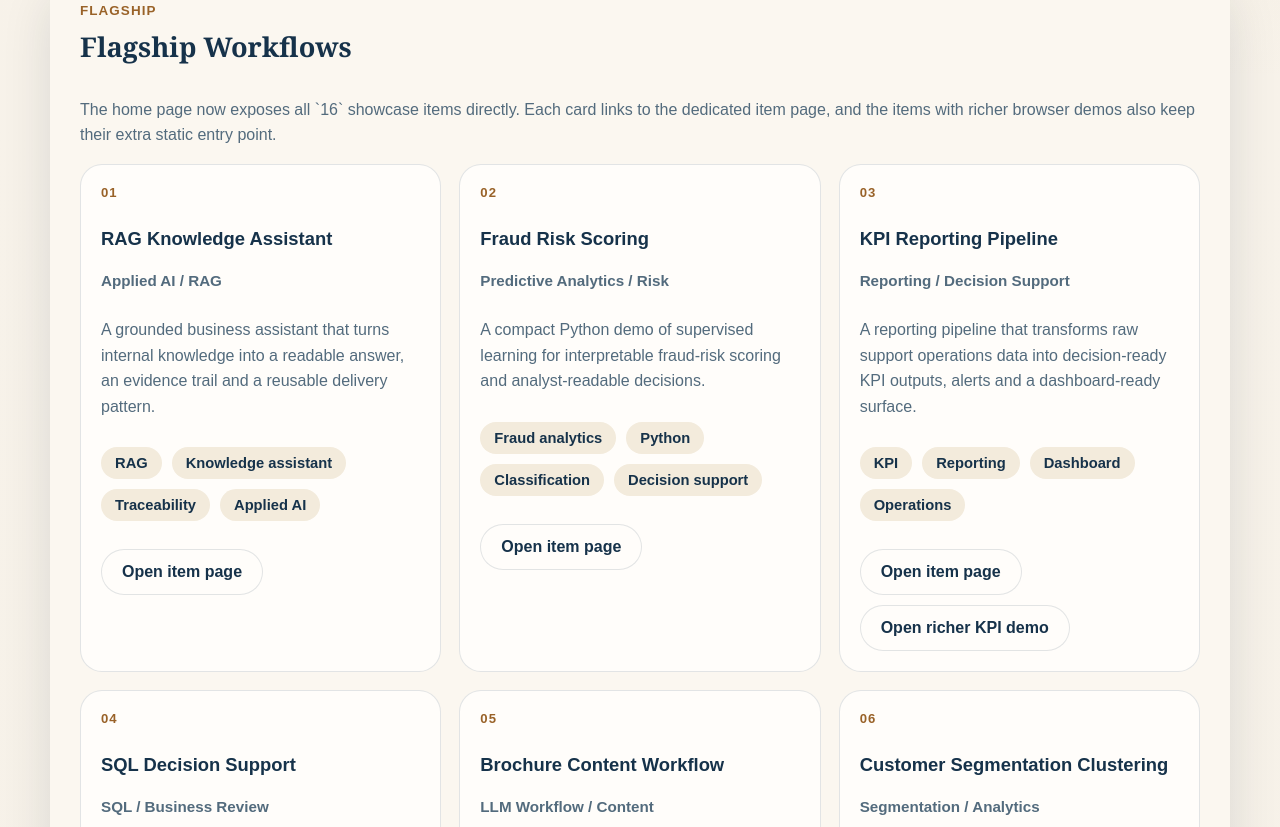
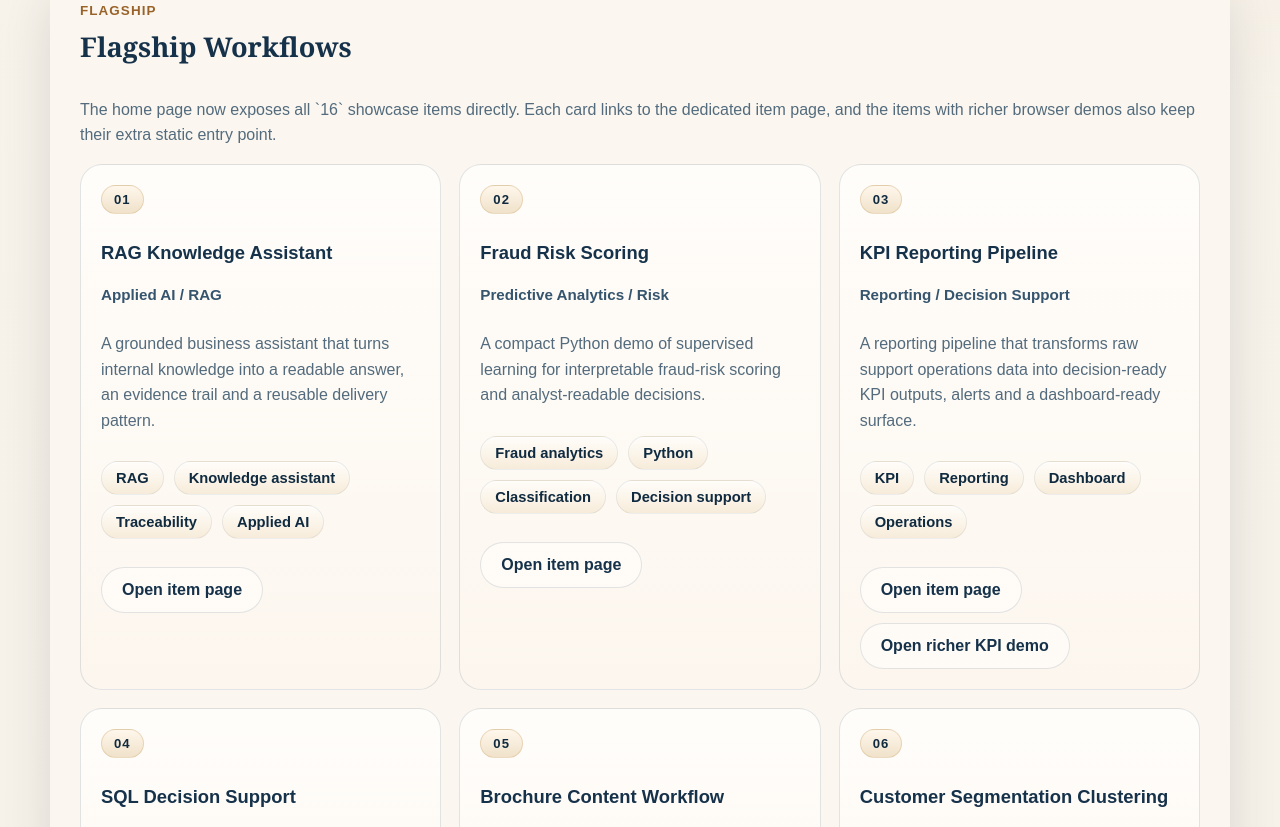
Before and after one commit to VinBourg/executive-applied-ai-showcase, a plain HTML site: page docs/index.html in a window 1280 px wide. Shown: the part 1400-2227 px from the top of the page. Drawn offline with Linux system fonts and the light colour scheme.

Commit message:
Refresh flagship label styling and contrast

```diff
--- a/docs/styles.css
+++ b/docs/styles.css
@@ -5,6 +5,9 @@
   --ink-soft: #536b7d;
   --accent: #c8a46e;
   --accent-soft: #ead9ba;
+  --accent-cream: #f7ecda;
+  --accent-line: rgba(200, 164, 110, 0.34);
+  --ink-soft-2: #35546d;
   --panel: #102a40;
   --panel-soft: #173954;
   --success: #3d6f5b;
@@ -226,23 +229,29 @@ code {
 }
 
 .pill {
+  display: inline-flex;
+  align-items: center;
   padding: 8px 14px;
   border-radius: 999px;
-  background: #f3ebdc;
-  color: var(--ink);
+  border: 1px solid rgba(22, 50, 74, 0.08);
+  background: linear-gradient(180deg, #fffdfa 0%, var(--accent-cream) 100%);
+  color: var(--panel);
   font-weight: 700;
   font-size: 0.92rem;
+  box-shadow: inset 0 1px 0 rgba(255, 255, 255, 0.7);
 }
 
 .pill-link {
   display: inline-flex;
   align-items: center;
   text-decoration: none;
-  transition: transform 140ms ease, box-shadow 140ms ease, background 140ms ease;
+  transition: transform 140ms ease, box-shadow 140ms ease, background 140ms ease, border-color 140ms ease, color 140ms ease;
 }
 
 .pill-link:hover {
-  background: #ead9ba;
+  background: linear-gradient(180deg, #fff6ea 0%, #f1debe 100%);
+  border-color: var(--accent-line);
+  color: var(--ink);
   box-shadow: 0 10px 18px rgba(14, 34, 53, 0.08);
   transform: translateY(-1px);
 }
@@ -272,7 +281,7 @@ code {
   padding: 20px;
   border-radius: 22px;
   border: 1px solid var(--border);
-  background: #fffdfa;
+  background: linear-gradient(180deg, #fffdfa 0%, #fcf6ee 100%);
   transition: transform 160ms ease, box-shadow 160ms ease, border-color 160ms ease;
 }
 
@@ -314,7 +323,7 @@ code {
 }
 
 .flagship-title-link:hover {
-  color: var(--warning);
+  color: var(--ink-soft-2);
 }
 
 .flagship-card h4,
@@ -344,7 +353,14 @@ code {
 }
 
 .catalog-label {
-  color: var(--warning);
+  display: inline-flex;
+  align-items: center;
+  align-self: flex-start;
+  padding: 6px 12px;
+  border-radius: 999px;
+  border: 1px solid var(--accent-line);
+  background: linear-gradient(180deg, #fff7ec 0%, #f0e2ca 100%);
+  color: var(--panel);
   font-weight: 700;
   font-size: 0.82rem;
   letter-spacing: 0.08em;
@@ -352,7 +368,7 @@ code {
 }
 
 .catalog-category {
-  color: var(--ink-soft);
+  color: var(--ink-soft-2);
   font-weight: 700;
   font-size: 0.95rem;
 }
```
